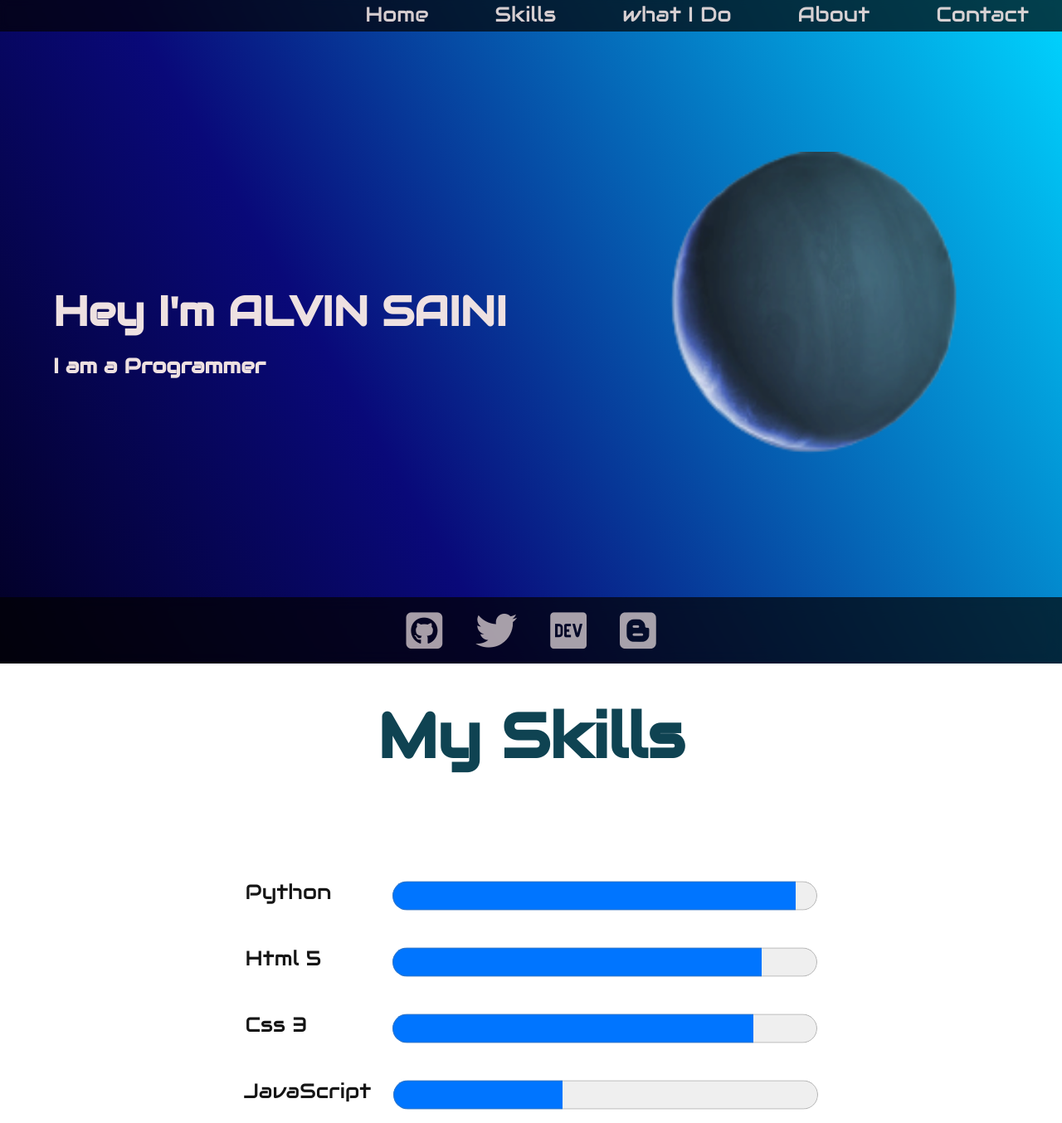
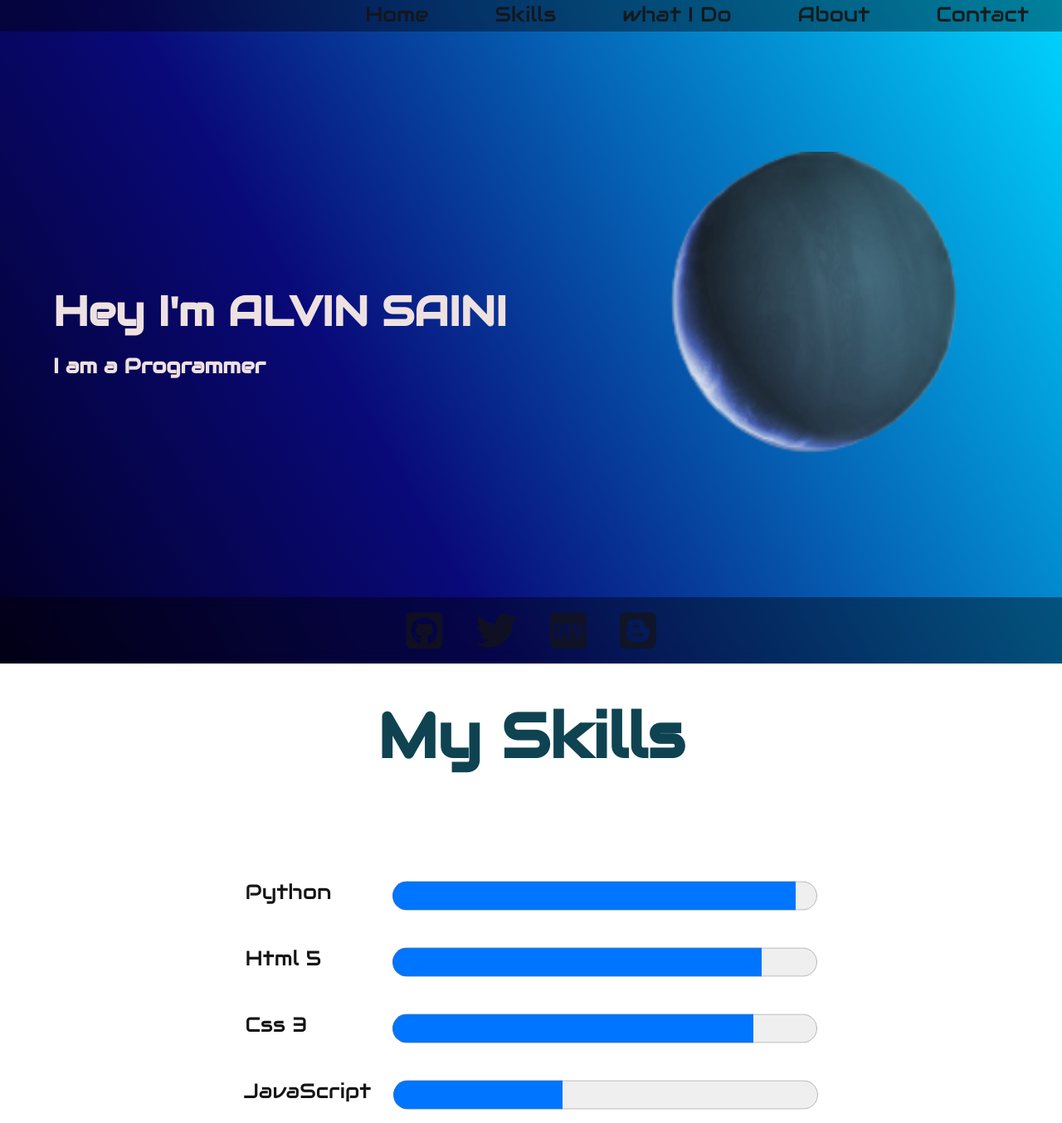
Before and after one commit to CodeWithAlvin/PersonalWeb2, a Django app: page / in a window 1280 px wide. Shown: the top 1354 px of the page at 83% size. Run offline with Django 3.2, Linux system fonts and the light colour scheme; data comes from the database, SQL or seed files in the repository; some libraries are stand-ins or nearby versions.

Commit message:
Revert "added some animation on page load"
This reverts commit 5c386e82435991f1153e6e9818a186b7c8493193.

```diff
--- a/PersonalWeb2/settings.py
+++ b/PersonalWeb2/settings.py
@@ -24,7 +24,7 @@ BASE_DIR = Path(__file__).resolve().parent.parent
 SECRET_KEY = '*(s=jtc@ay$&_-ve&^wu-xvba*@4a3vx$gvqhj)lyak4^e115+'
 
 # SECURITY WARNING: don't run with debug turned on in production!
-DEBUG =False
+DEBUG = False
 
 ALLOWED_HOSTS = ["127.0.0.1","alvinsaini.herokuapp.com"]
 
--- a/static/css/index.css
+++ b/static/css/index.css
@@ -1,6 +1,3 @@
-body{
-  overflow-x:hidden;
-}
 .nav{
   display: flex;
   flex-direction: row-reverse;
@@ -9,7 +6,7 @@ body{
   top: -4px;
   z-index: 5;
   padding-right: 20px;
-  background-color: rgba(3, 2, 2, 0.7);
+  background-color: rgba(3, 2, 2, 0.39);
   backdrop-filter: blur(5px);
 }
 .menu{
@@ -35,7 +32,7 @@ body{
   align-items: center;
   justify-content: center;
   backdrop-filter: blur(10px);
-  background-color: rgba(3, 2, 2, 0.7);
+  background-color: rgba(3, 2, 2, 0.39);
 }
 .cnct-me a{
   margin: 0px 20px;
@@ -57,7 +54,7 @@ body{
   flex-direction: row;
   justify-content: center;
   align-items: center;
- }
+}
 .mytext {
   position: absolute;
   left: 5vw;
@@ -87,15 +84,11 @@ body{
 .c2 {
   color: rgb(21, 21, 21) !important;
 }
-c3{
-  color: #fff !important;
-}
 
 /* second section css */
 .second-sec {
   background-color: white;
 }
-
 .heading {
   text-align: center;
   padding-top: 40px;
@@ -199,15 +192,6 @@ c3{
   box-shadow: 2px 4px 8px 0 rgba(0, 0, 0, 0.377), 0 6px 20px 0 rgba(0, 0, 0, 0.19);
 }
 
-.leftIn{
-	animation:leftIn 1s forwards ease-in-out;
-}
-.rightIn{
-	animation:rightIn 1s forwards ease-in-out;
-}
-
-
-
 /* media queries  */
 @media only screen and (max-width: 980px) {
   .f-big {
@@ -304,6 +288,15 @@ c3{
 
 
 /* animations */
+@keyframes comedown{
+  from{
+    top:0;
+  }
+  to{
+    top:inherit;
+  }
+}
+
 @keyframes big{
   from{
     transform: scale(1);
@@ -312,21 +305,3 @@ c3{
     transform: scale(1.5);
   }
 }
-
-@keyframes leftIn{
-  from{
-    transform: translateX(-100vw);
-  }
-  to{
-    transform: translateX(0vw);
-  }
-}
-
-@keyframes rightIn{
-  from{
-    transform: translateX(100vw);
-  }
-  to{
-    transform: translateX(0vw);
-  }
-}
--- a/template/index.html
+++ b/template/index.html
@@ -9,12 +9,12 @@
 
 <!--Body of Page-->
 {%block body%}
-<section class="nav rightIn" id="navbar">
-  <a href="#contact" class="f-small f-audio c3">Contact</a>
-  <a href="#about" class="f-small f-audio c3">About</a>
-  <a href="#ido" class="f-small f-audio c3">what I Do</a>
-  <a href="#skills" class="f-small f-audio c3">Skills</a>
-  <a href="#home" class="f-small f-audio c3">Home</a>
+<section class="nav" id="navbar">
+  <a href="#contact" class="f-small f-audio c2">Contact</a>
+  <a href="#about" class="f-small f-audio c2">About</a>
+  <a href="#ido" class="f-small f-audio c2">what I Do</a>
+  <a href="#skills" class="f-small f-audio c2">Skills</a>
+  <a href="#home" class="f-small f-audio c2">Home</a>
 </section>
 
 <!-- Hamburger from https://css-tricks.com/line-animated-hamburger-menu/-->
@@ -31,7 +31,7 @@
 <!--End of Hamburger from https://css-tricks.com/line-animated-hamburger-menu/-->
 
 
-<section id="home" class="first-sec leftIn">
+<section id="home" class="first-sec">
   <div class="mytext">
     <h1 class="f-audio f-big">Hey I'm ALVIN SAINI</h1>
     <br />
@@ -56,7 +56,7 @@
   </div>
 </section>
 
-<section id="ido" class="third-sec rightIn">
+<section id="ido" class="third-sec">
   <div class="heading f-big f-audio c1">
     <h1>What Can I Do</h1>
   </div>
@@ -69,7 +69,7 @@
   </div>
 </section>
 
-<section id="about" class="fourth-sec leftIn">
+<section id="about" class="fourth-sec">
   <div class="heading f-big f-audio c1">
     <h1>About Me</h1>
   </div>
@@ -78,7 +78,7 @@
   </div>
 </section>
 
-<section id="contact" class="fifth-sec rightIn">
+<section id="contact" class="fifth-sec">
   <div class="heading f-big f-audio c1">
     <h1>Contact Me</h1>
   </div>
@@ -104,13 +104,12 @@
   </div>
 </section>
 
-<section class="cnct-me rightIn">
-  <a href="https://GitHub.com/codewithalvin/" ><i title="GITHUB" class="f-big c3 skill-icon fab fa-github-square"></i></a>
-  <a href="https://twitter.com/Imalvinsaini" ><i title="TWITTER" class="f-big c3 skill-icon fab fa-twitter"></i></a>
-  <a href="https://dev.to/codewithalvin" ><i title="DEV" class="f-big c3 skill-icon fab fa-dev"></i></a>
-  <a href="https://alvinsaini.blogspot.com"><i class="f-big c3 fab fa-blogger"></i></a>
+<section class="cnct-me">
+  <a href="https://GitHub.com/codewithalvin/" ><i title="GITHUB" class="f-big c2 skill-icon fab fa-github-square"></i></a>
+  <a href="https://twitter.com/Imalvinsaini" ><i title="TWITTER" class="f-big c2 skill-icon fab fa-twitter"></i></a>
+  <a href="https://dev.to/codewithalvin" ><i title="DEV" class="f-big c2 skill-icon fab fa-dev"></i></a>
+  <a href="https://alvinsaini.blogspot.com"><i class="f-big c2 fab fa-blogger"></i></a>
 </section>
-
 {%endblock body%}
 <!-- Script of Page-->
 {%block script%}
```
Also changed, not shown: static/js/base.js (line endings or trailing spaces).
